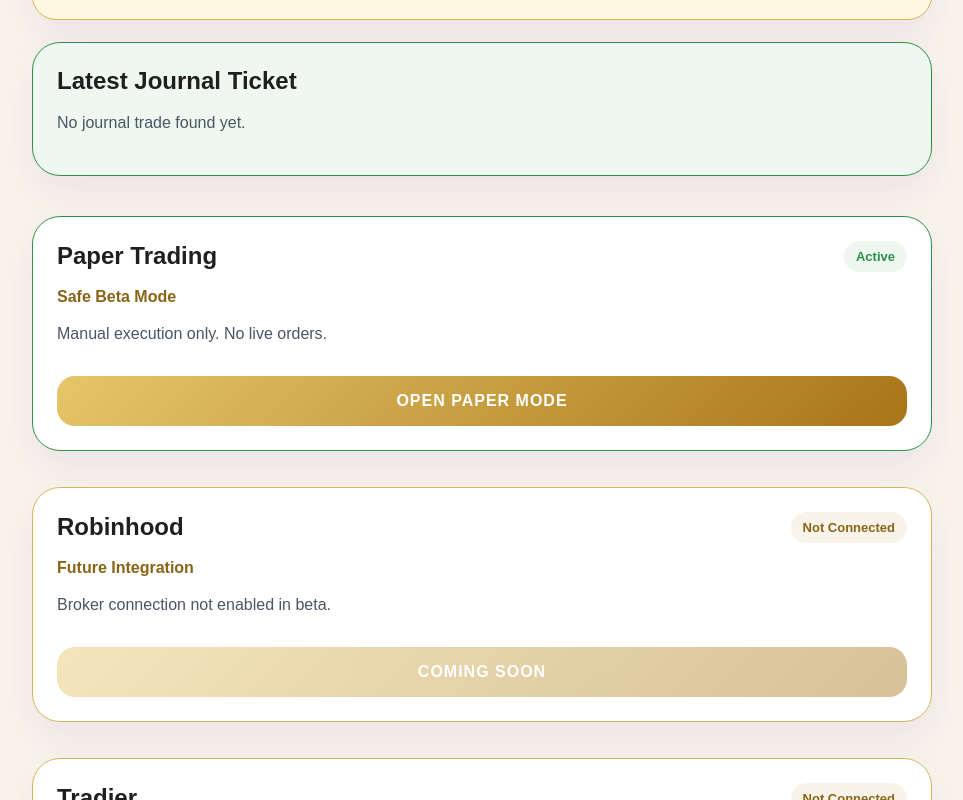
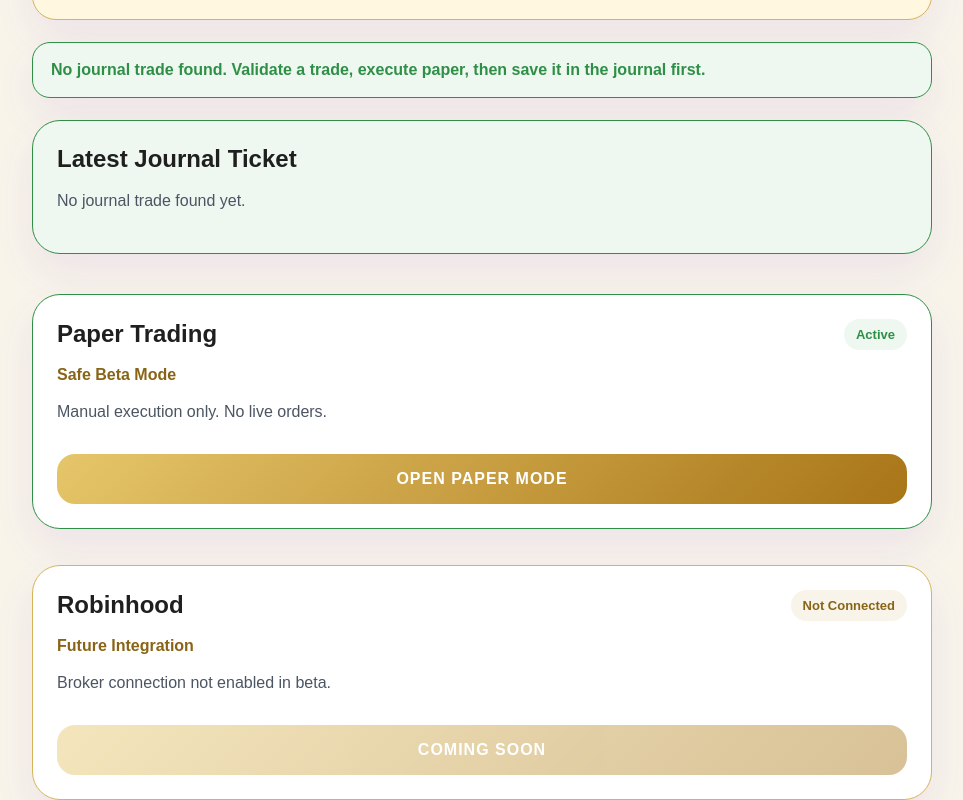
Before and after one commit to 1anointedradio-maker/elharvest-web, a Next.js app: page /broker in a window 1280 px wide. Both pictures are taken after a click on the button "OPEN PAPER MODE". Shown: the part 422-1222 px from the top of the page, without its empty margins (158-1121 px from the left). Built offline with nearby package versions, Linux system fonts and the light colour scheme.

Commit message:
Update page.jsx

```diff
--- a/app/broker/page.jsx
+++ b/app/broker/page.jsx
@@ -5,6 +5,7 @@
 export default function BrokerPage() {
   const [paperTrades, setPaperTrades] = useState([]);
   const [latestTrade, setLatestTrade] = useState(null);
+  const [statusMessage, setStatusMessage] = useState("");
 
   useEffect(() => {
     const savedPaperTrades = localStorage.getItem("elharvest_paper_trades");
@@ -24,12 +25,24 @@
 
   const openPaperMode = () => {
     if (!latestTrade) {
-      alert("No journal trade found. Validate a trade, execute paper, then save it in the journal first.");
+      setStatusMessage(
+        "No journal trade found. Validate a trade, execute paper, then save it in the journal first."
+      );
+      return;
+    }
+
+    const alreadyOpened = paperTrades.some(
+      (trade) => trade.sourceJournalId === latestTrade.id
+    );
+
+    if (alreadyOpened) {
+      setStatusMessage("This journal trade is already open in Paper Mode.");
       return;
     }
 
     const paperTrade = {
       id: Date.now(),
+      sourceJournalId: latestTrade.id,
       ticker: latestTrade.ticker || "UNKNOWN",
       direction: latestTrade.direction || "CALL / PUT",
       entry: latestTrade.entry || "Pending",
@@ -42,9 +55,11 @@
     };
 
     const next = [paperTrade, ...paperTrades];
+
     setPaperTrades(next);
     localStorage.setItem("elharvest_paper_trades", JSON.stringify(next));
-    alert("Paper trade opened and added to the Broker Hub ledger.");
+
+    setStatusMessage("Paper trade opened and added to the Broker Hub ledger.");
   };
 
   const brokers = [
@@ -82,8 +97,14 @@
     <main style={styles.page}>
       <section style={styles.shell}>
         <header style={styles.header}>
-          <img src="/el-harvest-logo.png" alt="EL Harvest Logo" style={styles.logo} />
+          <img
+            src="/el-harvest-logo.png"
+            alt="EL Harvest Logo"
+            style={styles.logo}
+          />
+
           <h1 style={styles.title}>Broker Hub</h1>
+
           <p style={styles.mantra}>
             Sow the Seed. Keep the Faith. Trust the Process. Reap with EL Harvest.
           </p>
@@ -92,22 +113,41 @@
         <section style={styles.warning}>
           <strong>Beta Protection Mode</strong>
           <p>
-            EL Harvest is currently configured for validation, journaling, and paper-trade planning only.
-            Live broker execution is disabled until risk controls, authentication, and compliance layers are complete.
+            EL Harvest is currently configured for validation, journaling, and
+            paper-trade planning only. Live broker execution is disabled until
+            risk controls, authentication, and compliance layers are complete.
           </p>
         </section>
+
+        {statusMessage && (
+          <section style={styles.statusMessage}>
+            {statusMessage}
+          </section>
+        )}
 
         <section style={styles.ticket}>
           <h2 style={styles.brokerName}>Latest Journal Ticket</h2>
 
           {latestTrade ? (
             <div style={styles.ticketGrid}>
-              <span><strong>Ticker:</strong> {latestTrade.ticker || "UNKNOWN"}</span>
-              <span><strong>Direction:</strong> {latestTrade.direction}</span>
-              <span><strong>Entry:</strong> {latestTrade.entry || "Pending"}</span>
-              <span><strong>Exit:</strong> {latestTrade.exit || "Open"}</span>
-              <span><strong>Score:</strong> {latestTrade.score || "0"}%</span>
-              <span><strong>Grade:</strong> {latestTrade.grade || "F"}</span>
+              <span>
+                <strong>Ticker:</strong> {latestTrade.ticker || "UNKNOWN"}
+              </span>
+              <span>
+                <strong>Direction:</strong> {latestTrade.direction}
+              </span>
+              <span>
+                <strong>Entry:</strong> {latestTrade.entry || "Pending"}
+              </span>
+              <span>
+                <strong>Exit:</strong> {latestTrade.exit || "Open"}
+              </span>
+              <span>
+                <strong>Score:</strong> {latestTrade.score || "0"}%
+              </span>
+              <span>
+                <strong>Grade:</strong> {latestTrade.grade || "F"}
+              </span>
             </div>
           ) : (
             <p style={styles.note}>No journal trade found yet.</p>
@@ -128,6 +168,7 @@
               >
                 <div style={styles.cardTop}>
                   <h2 style={styles.brokerName}>{broker.name}</h2>
+
                   <span
                     style={{
                       ...styles.badge,
@@ -168,10 +209,16 @@
             <div style={styles.ledger}>
               {paperTrades.map((trade) => (
                 <div key={trade.id} style={styles.ledgerItem}>
-                  <strong>{trade.ticker} — {trade.direction}</strong>
+                  <strong>
+                    {trade.ticker} — {trade.direction}
+                  </strong>
                   <span>Status: {trade.status}</span>
-                  <span>Entry: {trade.entry} | Exit: {trade.exit}</span>
-                  <span>Score: {trade.score}% | Grade: {trade.grade}</span>
+                  <span>
+                    Entry: {trade.entry} | Exit: {trade.exit}
+                  </span>
+                  <span>
+                    Score: {trade.score}% | Grade: {trade.grade}
+                  </span>
                   <small>{trade.openedAt}</small>
                 </div>
               ))}
@@ -194,7 +241,9 @@
           </div>
         </section>
 
-        <a href="/journal" style={styles.back}>← Back to Journal</a>
+        <a href="/journal" style={styles.back}>
+          ← Back to Journal
+        </a>
       </section>
     </main>
   );
@@ -243,6 +292,16 @@
     border: "1px solid #D6B45A",
     boxShadow: "0 18px 42px rgba(109, 40, 217, 0.08)",
     marginBottom: "22px",
+  },
+  statusMessage: {
+    marginBottom: "22px",
+    padding: "18px",
+    borderRadius: "18px",
+    background: "#EEF8F1",
+    border: "1px solid #2F8F46",
+    color: "#2F8F46",
+    fontWeight: "900",
+    boxShadow: "0 18px 42px rgba(109, 40, 217, 0.08)",
   },
   ticket: {
     padding: "24px",
```
